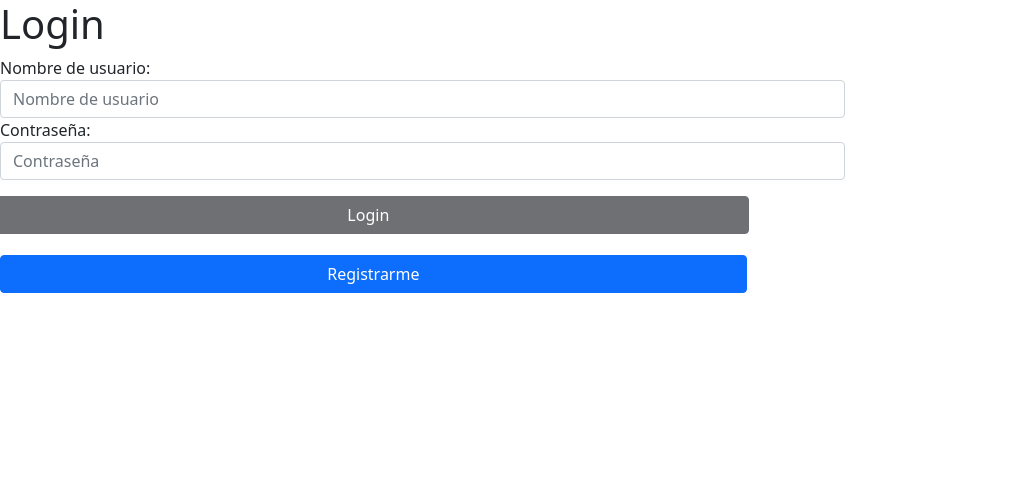
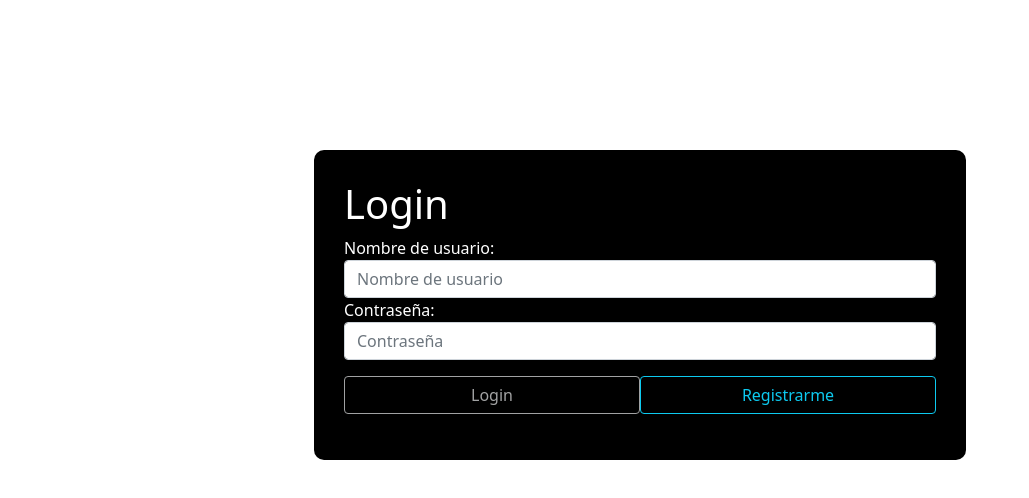
Before and after one commit to SandraQS/W07CHW-Front-sandra-quero, a React (Create React App) app: page / in a window 1280 px wide. Shown: the top 498 px of the page, without its empty margins (0-1029 px from the left). Built offline with nearby package versions, Linux system fonts and the light colour scheme; no server answers.

Commit message:
Add style at Login component

```diff
--- /dev/null
+++ b/src/components/Login/Login.css
@@ -0,0 +1,10 @@
+.section-login {
+  color: white;
+  margin-top: 150px;
+}
+
+.section-login__form {
+  background-color: black;
+  border-radius: 10px;
+  padding: 30px;
+}
--- a/src/components/Login/Login.js
+++ b/src/components/Login/Login.js
@@ -2,6 +2,8 @@ import { useEffect, useState } from "react";
 import { useNavigate, Link } from "react-router-dom";
 import useUser from "../../hooks/useUser";
 import paths from "../../paths/paths";
+import "./Login.css";
+
 const Login = () => {
   const { userLogin, stateUser } = useUser();
   const navigate = useNavigate();
@@ -38,14 +40,15 @@ const Login = () => {
 
   return (
     <>
-      <h1>Login</h1>
+      <section className="section-login row justify-content-center">
         <form
           onSubmit={(event) => {
             clickLogin(event);
           }}
-        className="form-login row"
+          className="section-login__form col-6"
         >
-        <div className="form-group col-8">
+          <h1>Login</h1>
+          <div className="form-group col-12">
             <label htmlFor="username">Nombre de usuario: </label>
             <input
               type="text"
@@ -57,7 +60,7 @@ const Login = () => {
             />
           </div>
 
-        <div className="form-group col-8">
+          <div className="form-group col-12">
             <label htmlFor="password">Contraseña: </label>
             <input
               type="password"
@@ -71,18 +74,22 @@ const Login = () => {
 
           <button
             type="submit"
-          className="btn btn-dark col-7 mt-3"
+            className="btn btn-outline-light col-6 mb-3 mt-3"
             disabled={isdisabled}
           >
             Login
           </button>
 
           <Link to={paths.register}>
-          <button type="button" className="btn btn-primary col-7 mt-3">
+            <button
+              type="button"
+              className="btn btn-outline-info col-6 mb-3 mt-3"
+            >
               Registrarme
             </button>
           </Link>
         </form>
+      </section>
     </>
   );
 };
```
Lines whose indentation alone changed are shown as unchanged.
